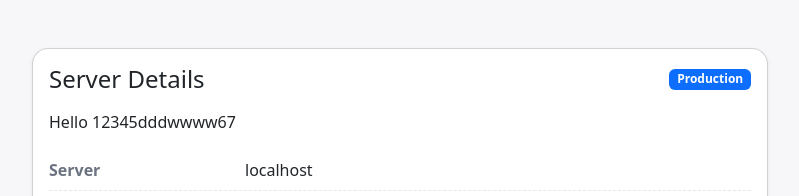
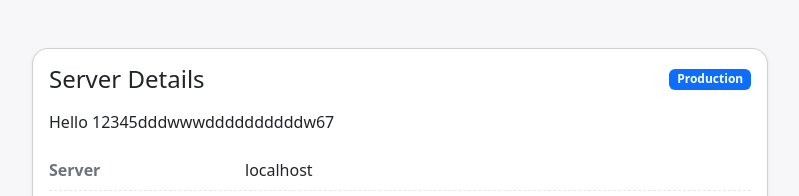
Before and after one commit to olympussonu/oly_push, a plain HTML site: page ot-preview.sad.olympus.co.jp/news/2024/nr00798.html in a window 1280 px wide. Shown: the top 196 px of the page, without its empty margins (240-1039 px from the left). Drawn offline with nearby package versions, Linux system fonts and the light colour scheme.

Commit message:
olympussonu - log_id:8348 - Updated files

```diff
--- a/ot-preview.sad.olympus.co.jp/news/2024/nr00798.html
+++ b/ot-preview.sad.olympus.co.jp/news/2024/nr00798.html
@@ -24,7 +24,7 @@
               <h1 class="h4 mb-0">Server Details</h1>
               <span class="badge text-bg-primary">Production</span>
             </div>
-<p>Hello 12345dddwwww67</p>
+<p>Hello 12345dddwwwddddddddddw67</p>
             <!-- Key–Value list -->
             <div class="kv-row">
               <div class="kv-key">Server</div>
```
